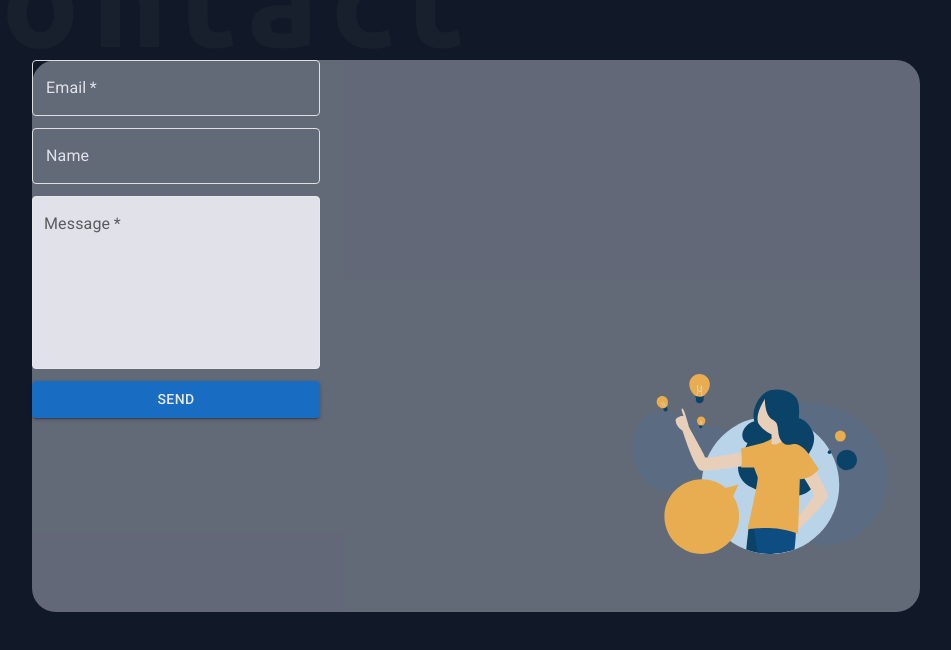
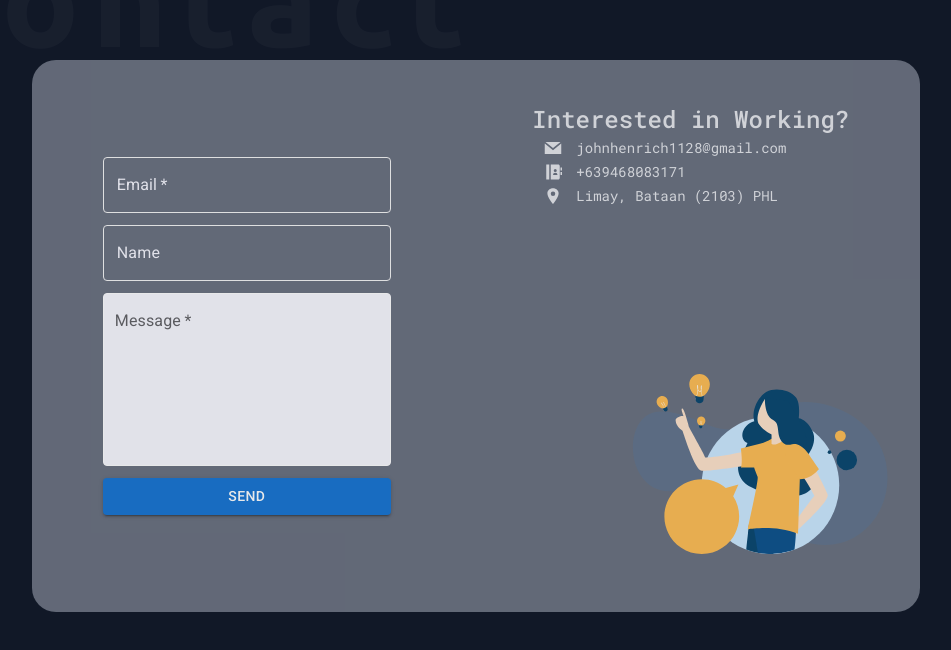
Before and after one commit to jdpena28/portfolio, a Next.js app: page / in a window 1280 px wide. Shown: the part 3024-3674 px from the top of the page, without its empty margins (164-1115 px from the left). Built offline with nearby package versions, Linux system fonts and the light colour scheme.

Commit message:
Include contact information

```diff
--- a/components/Sections/Contact.tsx
+++ b/components/Sections/Contact.tsx
@@ -1,6 +1,10 @@
 /** @format */
 import Image from 'next/image'
 import { TextField, Button,styled, OutlinedInputProps, TextFieldProps } from '@mui/material'
+import {GrMail} from 'react-icons/gr'
+import {RiContactsBookFill} from 'react-icons/ri'
+import {IoLocationSharp} from 'react-icons/io5'
+
 
 const ValidationTextField = styled(TextField)({
 	'& .MuiOutlinedInput-root': {
@@ -46,7 +50,7 @@ const ValidationTextField = styled(TextField)({
 		'box-shadow',
 	  ]),
 	  '&.Mui-focused': {
-		borderColor: '#f5f5f5'
+		borderColor: '#f8f8ff'
 	  },
 	},
   }));
@@ -58,11 +62,11 @@ const Contact = () => {
 				contact
 			</h3>
 			<div className='container mt-14 h-full mx-auto flex items-center justify-center'>
-				<div className='bg-gray-500 opacity-90 w-[75%] h-[69%] z-30 rounded-3xl relative'>
+				<div className='bg-gray-500 opacity-90 w-[75%] h-[69%] z-30 rounded-3xl relative flex justify-around'>
 					<div className='absolute -bottom-3 right-0 w-80 h-80 flipImg'>
 						<Image src={'/contact-us.svg'} layout='fill' />
 					</div>
-					<form className='flex flex-col gap-y-3'>
+					<form className='flex flex-col gap-y-3 my-auto'>
 						<ValidationTextField
 							className='w-72'
 							label='Email'
@@ -82,6 +86,12 @@ const Contact = () => {
 							Send
 						</Button>
 					</form>
+					<div className='mt-[4.8%]'>
+						<h4 className='text-2xl font-medium'>Interested in Working?</h4>
+						<GrMail size={18} className = 'inline ml-3'/><p className='inline text-sm'>&emsp;johnhenrich1128@gmail.com</p><br/>
+						<RiContactsBookFill size={18} className='inline ml-3'/><p className='inline text-sm'>&emsp;+639468083171</p><br/>
+						<IoLocationSharp size={18}  className='inline ml-3'/><p  className='inline text-sm'>&emsp;Limay, Bataan &#40;2103&#41; PHL</p>
+					</div>
 				</div>
 			</div>
 		</section>
```
